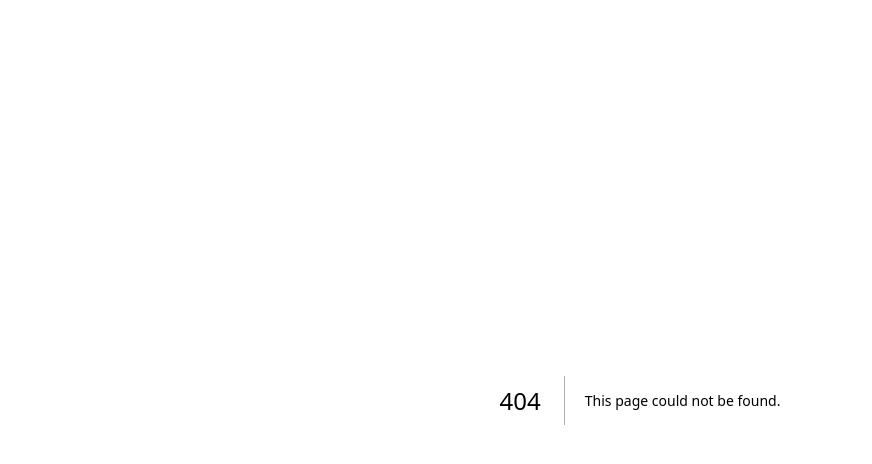
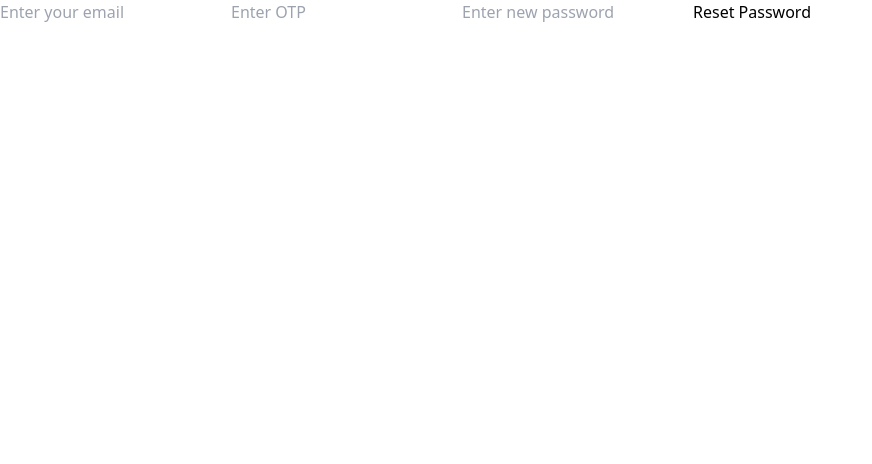
Before and after one commit to Sameer6386/Admin, a Next.js app: page /reset-password in a window 1280 px wide. Before the commit this address had no page. Shown: the top 464 px of the page, without its empty margins (0-872 px from the left). Built offline with nearby package versions, Linux system fonts and the light colour scheme.

Commit message:
SMTP done

```diff
--- /dev/null
+++ b/models/User.js
@@ -0,0 +1,25 @@
+import mongoose from "mongoose";
+import bcrypt from "bcryptjs";
+
+const UserSchema = new mongoose.Schema({
+  email: {
+    type: String,
+    required: true,
+    unique: true,
+  },
+  password: {
+    type: String,
+    required: true,
+  },
+  otp: String,
+  otpExpiry: Date,
+});
+
+UserSchema.pre("save", async function (next) {
+  if (!this.isModified("password")) return next();
+  const salt = await bcrypt.genSalt(10);
+  this.password = await bcrypt.hash(this.password, salt);
+  next();
+});
+
+export default mongoose.models.User || mongoose.model("User", UserSchema);
--- a/package.json
+++ b/package.json
@@ -9,7 +9,12 @@
     "lint": "next lint"
   },
   "dependencies": {
+    "bcryptjs": "^2.4.3",
+    "express": "^4.21.0",
+    "jsonwebtoken": "^9.0.2",
+    "mongoose": "^8.6.2",
     "next": "14.2.9",
+    "nodemailer": "^6.9.15",
     "react": "^18",
     "react-dom": "^18",
     "react-icons": "^5.3.0",
--- /dev/null
+++ b/pages/api/auth/request-otp.js
@@ -0,0 +1,27 @@
+import dbConnect from "../../../utils/dbConnect";
+import User from "../../../models/User";
+import { generateOTP, sendOTPEmail } from "../../../services/otpService";
+
+export default async function handler(req, res) {
+  if (req.method === "POST") {
+    const { email } = req.body;
+
+    await dbConnect();
+
+    const user = await User.findOne({ email });
+    if (!user) {
+      return res.status(400).json({ message: "User not found" });
+    }
+
+    const otp = generateOTP();
+    user.otp = otp;
+    user.otpExpiry = new Date(Date.now() + 5 * 60 * 1000); // OTP valid for 5 mins
+
+    await user.save();
+    await sendOTPEmail(email, otp);
+
+    res.status(200).json({ message: "OTP sent to your email" });
+  } else {
+    res.status(405).json({ message: "Method not allowed" });
+  }
+}
--- /dev/null
+++ b/pages/api/auth/reset-password.js
@@ -0,0 +1,32 @@
+import dbConnect from "../../../utils/dbConnect";
+import User from "../../../models/User";
+import bcrypt from "bcryptjs";
+
+export default async function handler(req, res) {
+  if (req.method === "POST") {
+    const { email, otp, newPassword } = req.body;
+
+    await dbConnect();
+
+    const user = await User.findOne({ email });
+    if (!user) {
+      return res.status(400).json({ message: "User not found" });
+    }
+
+    if (user.otp !== otp || user.otpExpiry < new Date()) {
+      return res.status(400).json({ message: "Invalid or expired OTP" });
+    }
+
+    const salt = await bcrypt.genSalt(10);
+    user.password = await bcrypt.hash(newPassword, salt);
+
+    user.otp = undefined;
+    user.otpExpiry = undefined;
+
+    await user.save();
+
+    res.status(200).json({ message: "Password reset successfully" });
+  } else {
+    res.status(405).json({ message: "Method not allowed" });
+  }
+}
--- a/pages/index.jsx
+++ b/pages/index.jsx
@@ -1,3 +1,4 @@
+"use client";
 import React from "react";
 import { useRouter } from "next/router";
 
--- /dev/null
+++ b/pages/request-otp.js
@@ -0,0 +1,36 @@
+import { useState } from "react";
+
+const RequestOTP = () => {
+  const [email, setEmail] = useState("");
+  const [message, setMessage] = useState("");
+
+  const handleSubmit = async (e) => {
+    e.preventDefault();
+    const res = await fetch("/api/auth/request-otp", {
+      method: "POST",
+      headers: { "Content-Type": "application/json" },
+      body: JSON.stringify({ email }),
+    });
+
+    const data = await res.json();
+    setMessage(data.message);
+  };
+
+  return (
+    <div>
+      <form onSubmit={handleSubmit}>
+        <input
+          type="email"
+          value={email}
+          onChange={(e) => setEmail(e.target.value)}
+          placeholder="Enter your email"
+          required
+        />
+        <button type="submit">Request OTP</button>
+      </form>
+      {message && <p>{message}</p>}
+    </div>
+  );
+};
+
+export default RequestOTP;
--- /dev/null
+++ b/pages/reset-password.js
@@ -0,0 +1,52 @@
+import { useState } from "react";
+
+const ResetPassword = () => {
+  const [email, setEmail] = useState("");
+  const [otp, setOtp] = useState("");
+  const [newPassword, setNewPassword] = useState("");
+  const [message, setMessage] = useState("");
+
+  const handleSubmit = async (e) => {
+    e.preventDefault();
+    const res = await fetch("/api/auth/reset-password", {
+      method: "POST",
+      headers: { "Content-Type": "application/json" },
+      body: JSON.stringify({ email, otp, newPassword }),
+    });
+
+    const data = await res.json();
+    setMessage(data.message);
+  };
+
+  return (
+    <div>
+      <form onSubmit={handleSubmit}>
+        <input
+          type="email"
+          value={email}
+          onChange={(e) => setEmail(e.target.value)}
+          placeholder="Enter your email"
+          required
+        />
+        <input
+          type="text"
+          value={otp}
+          onChange={(e) => setOtp(e.target.value)}
+          placeholder="Enter OTP"
+          required
+        />
+        <input
+          type="password"
+          value={newPassword}
+          onChange={(e) => setNewPassword(e.target.value)}
+          placeholder="Enter new password"
+          required
+        />
+        <button type="submit">Reset Password</button>
+      </form>
+      {message && <p>{message}</p>}
+    </div>
+  );
+};
+
+export default ResetPassword;
--- /dev/null
+++ b/services/otpService.js
@@ -0,0 +1,25 @@
+import nodemailer from "nodemailer";
+import crypto from "crypto";
+
+export const generateOTP = () => {
+  return crypto.randomBytes(3).toString("hex");
+};
+
+export const sendOTPEmail = async (email, otp) => {
+  const transporter = nodemailer.createTransport({
+    service: "gmail",
+    auth: {
+      user: process.env.EMAIL_USER,
+      pass: process.env.EMAIL_PASS,
+    },
+  });
+
+  const mailOptions = {
+    from: process.env.EMAIL_USER,
+    to: email,
+    subject: "Your OTP for Password Reset",
+    text: `Your OTP is: ${otp}. It is valid for 5 minutes.`,
+  };
+
+  await transporter.sendMail(mailOptions);
+};
--- /dev/null
+++ b/utils/dbConnect.js
@@ -0,0 +1,14 @@
+import mongoose from "mongoose";
+
+const dbConnect = async () => {
+  if (mongoose.connection.readyState >= 1) {
+    return;
+  }
+
+  await mongoose.connect(process.env.MONGO_URI, {
+    useNewUrlParser: true,
+    useUnifiedTopology: true,
+  });
+};
+
+export default dbConnect;
```
Also changed, not shown: 1 other file (tests, documents, lock files or other folders).
